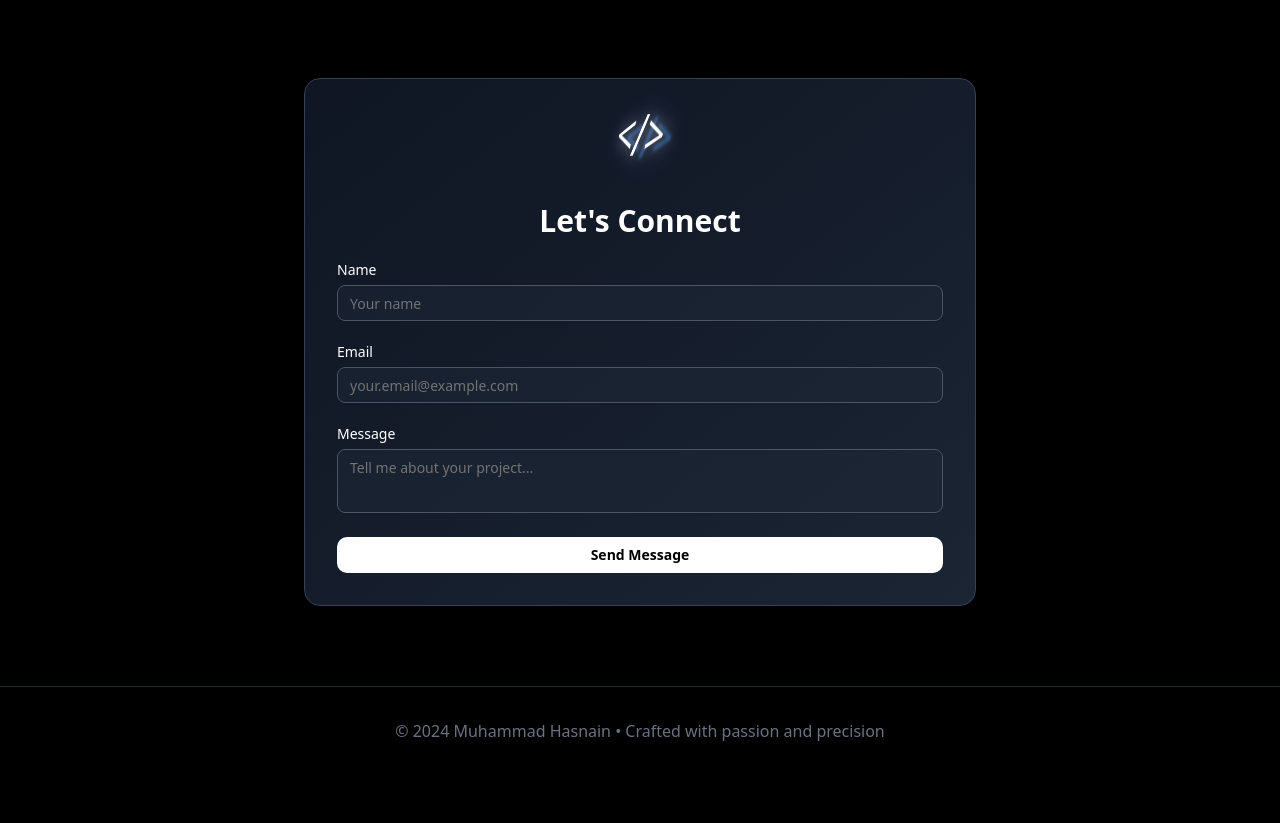
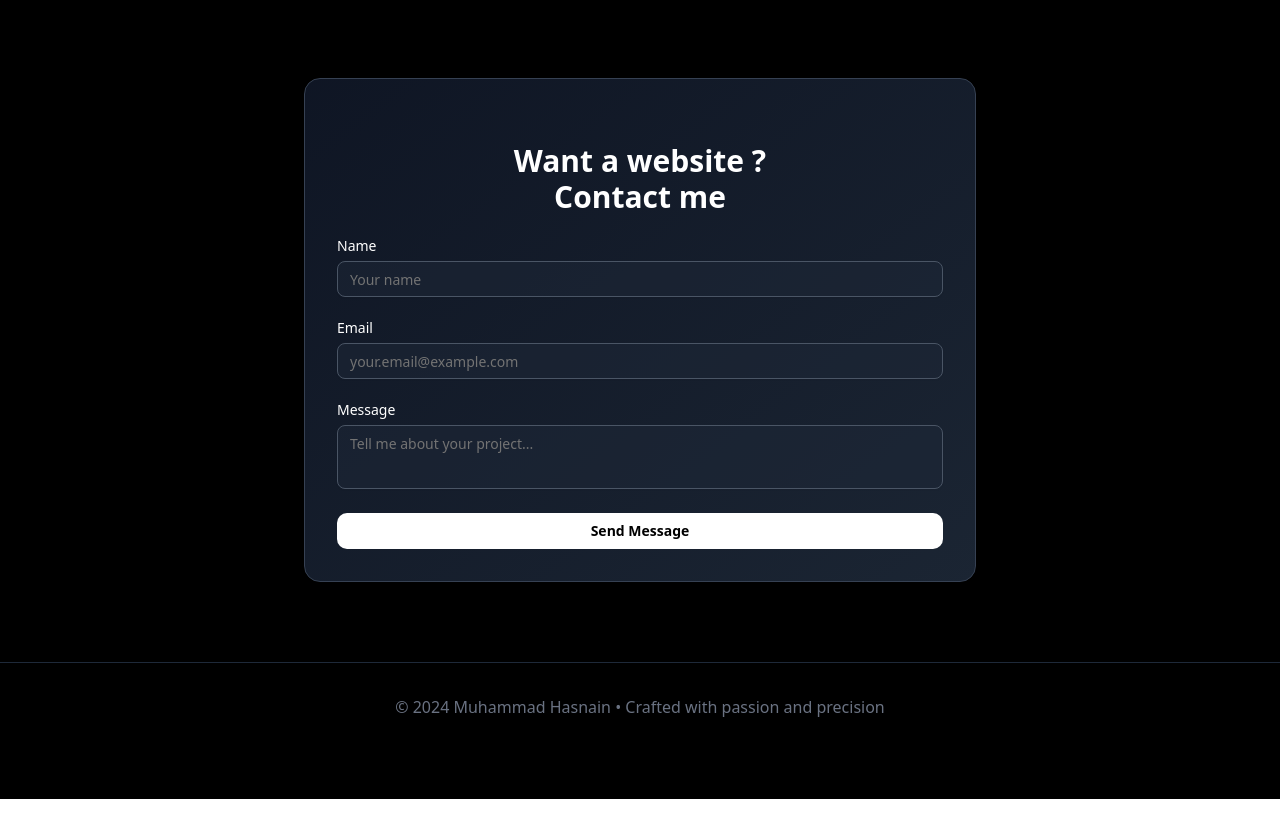
Before and after one commit to hasnainXdev/hasnain-3d-portfolio, a Next.js app: page / in a window 1280 px wide. Shown: the part 4679-5502 px from the top of the page. After the commit the page ends 5478 px from the top, so only its background shows below. Built offline with nearby package versions, Linux system fonts and the light colour scheme.

Commit message:
Implement contact form loading state, enhance email sending error handling, and add Google OAuth callback and login routes

```diff
--- /dev/null
+++ b/app/api/auth/callback/route.ts
@@ -0,0 +1,18 @@
+import { NextRequest, NextResponse } from "next/server";
+import { getGoogleOAuthClient } from "@/lib/googleAuth";
+
+export async function GET(req: NextRequest) {
+  const code = req.nextUrl.searchParams.get("code");
+
+  if (!code) {
+    return NextResponse.json({ error: "Authorization code missing" }, { status: 400 });
+  }
+
+  const oAuth2Client = getGoogleOAuthClient();
+  const { tokens } = await oAuth2Client.getToken(code);
+
+  // Save tokens.refresh_token somewhere (e.g., DB)
+  console.log("Refresh Token:", tokens.refresh_token);
+
+  return NextResponse.json({ success: true, tokens });
+}
--- /dev/null
+++ b/app/api/auth/login/route.ts
@@ -0,0 +1,7 @@
+import { NextResponse } from "next/server";
+import { generateAuthUrl } from "@/lib/googleAuth";
+
+export async function GET() {
+  const url = generateAuthUrl();
+  return NextResponse.redirect(url);
+}
--- a/app/api/contact/route.ts
+++ b/app/api/contact/route.ts
@@ -1,4 +1,3 @@
-// app/api/contact/route.ts (Next.js 13+)
 import { NextResponse } from 'next/server';
 import { sendMessageViaGmail } from '@/lib/gmail';
 
--- a/components/ContactForm.tsx
+++ b/components/ContactForm.tsx
@@ -14,6 +14,7 @@ const ContactForm = () => {
     email: '',
     message: ''
   });
+  const [loading, setLoading] = useState(false);
 
   useEffect(() => {
     if (codeSymbolRef.current) {
@@ -51,6 +52,7 @@ const ContactForm = () => {
   const handleSubmit = async (e: React.FormEvent) => {
     e.preventDefault();
 
+    setLoading(true);
     try {
       const res = await fetch('/api/contact', {
         method: 'POST',
@@ -64,10 +66,13 @@ const ContactForm = () => {
         toast.success("Message sent successfully!");
         setFormData({ name: '', email: '', message: '' });
       } else {
+        setLoading(false);
         toast.error("Failed to send message. Try again later.");
       }
     } catch (error) {
       toast.error("Error sending message.");
+    }finally {
+      setLoading(false);
     }
   };
 
@@ -82,29 +87,9 @@ const ContactForm = () => {
     <div ref={formRef} className="max-w-2xl mx-auto">
       <div className="bg-gradient-to-br from-gray-900/90 to-gray-800/90 backdrop-blur-lg p-8 rounded-2xl border border-gray-700">
         <div className="flex justify-center mb-8">
-          <div
-            ref={codeSymbolRef}
-            className="text-6xl font-mono text-white relative"
-            style={{
-              textShadow: '0 0 20px rgba(255,255,255,0.5), 0 0 40px rgba(59,130,246,0.3)',
-              transform: 'perspective(1000px) rotateX(15deg)',
-              transformStyle: 'preserve-3d'
-            }}
-          >
-            &lt;/&gt;
-            <div
-              className="absolute inset-0 text-blue-400 opacity-50"
-              style={{
-                transform: 'translateZ(-10px)',
-                filter: 'blur(2px)'
-              }}
-            >
-              &lt;/&gt;
-            </div>
-          </div>
         </div>
 
-        <h3 className="text-3xl font-bold text-center mb-6">Let's Connect</h3>
+        <h3 className="text-3xl font-bold text-center mb-6">Want a website ?<br /> Contact me</h3>
 
         <form onSubmit={handleSubmit} className="space-y-6">
           <div>
@@ -149,6 +134,7 @@ const ContactForm = () => {
           </div>
 
           <Button
+          disabled={loading}
             type="submit"
             className="w-full bg-white text-black px-6 py-3 rounded-lg font-semibold cursor-pointer hover:bg-gray-200 transition-all duration-300 transform hover:scale-105"
             onMouseEnter={(e) => {
--- a/get-refresh-token.js
+++ /dev/null
@@ -1,29 +0,0 @@
-const { google } = require("googleapis");
-const readline = require("readline");
-
-const CLIENT_ID = process.env.GMAIL_CLIENT_ID;
-const CLIENT_SECRET = process.env.GMAIL_CLIENT_SECRET;
-const REDIRECT_URI = process.env.GMAIL_REDIRECT_URI; // same as in step 4
-
-const oAuth2Client = new google.auth.OAuth2(CLIENT_ID, CLIENT_SECRET, REDIRECT_URI);
-
-SCOPES = ['https://www.googleapis.com/auth/gmail.send', 'https://www.googleapis.com/auth/gmail.readonly']
-
-
-const authUrl = oAuth2Client.generateAuthUrl({
-  access_type: "offline",
-  scope: SCOPES,
-});
-
-console.log("Authorize this app by visiting this URL:\n", authUrl);
-
-const rl = readline.createInterface({
-  input: process.stdin,
-  output: process.stdout,
-});
-
-rl.question("Paste the code from that page here: ", async (code) => {
-  const { tokens } = await oAuth2Client.getToken(code);
-  console.log("Refresh Token:\n", tokens.refresh_token);
-  rl.close();
-});
--- a/lib/gmail.ts
+++ b/lib/gmail.ts
@@ -26,10 +26,13 @@ export async function sendMessageViaGmail({ name, email, message }: any) {
     .replace(/\//g, '_')
     .replace(/=+$/, '');
 
-  await gmail.users.messages.send({
-    userId: 'me',
-    requestBody: {
-      raw: encodedMessage,
-    },
-  });
+  try {
+    await gmail.users.messages.send({
+      userId: 'me',
+      requestBody: { raw: encodedMessage },
+    });
+    console.log("✅ Email sent successfully!");
+  } catch (err: any) {
+    console.error("❌ Failed to send email:", err.response?.data || err.message);
+  }
 }
--- /dev/null
+++ b/lib/googleAuth.ts
@@ -0,0 +1,23 @@
+import { google } from "googleapis";
+
+const SCOPES = [
+  "https://www.googleapis.com/auth/gmail.send",
+  "https://www.googleapis.com/auth/gmail.readonly",
+];
+
+export const getGoogleOAuthClient = () => {
+  return new google.auth.OAuth2(
+    process.env.GMAIL_CLIENT_ID!,
+    process.env.GMAIL_CLIENT_SECRET!,
+    process.env.GMAIL_REDIRECT_URI!
+  );
+};
+
+export const generateAuthUrl = () => {
+  const oAuth2Client = getGoogleOAuthClient();
+  return oAuth2Client.generateAuthUrl({
+    access_type: "offline",
+    prompt: "consent",
+    scope: SCOPES,
+  });
+};
```
